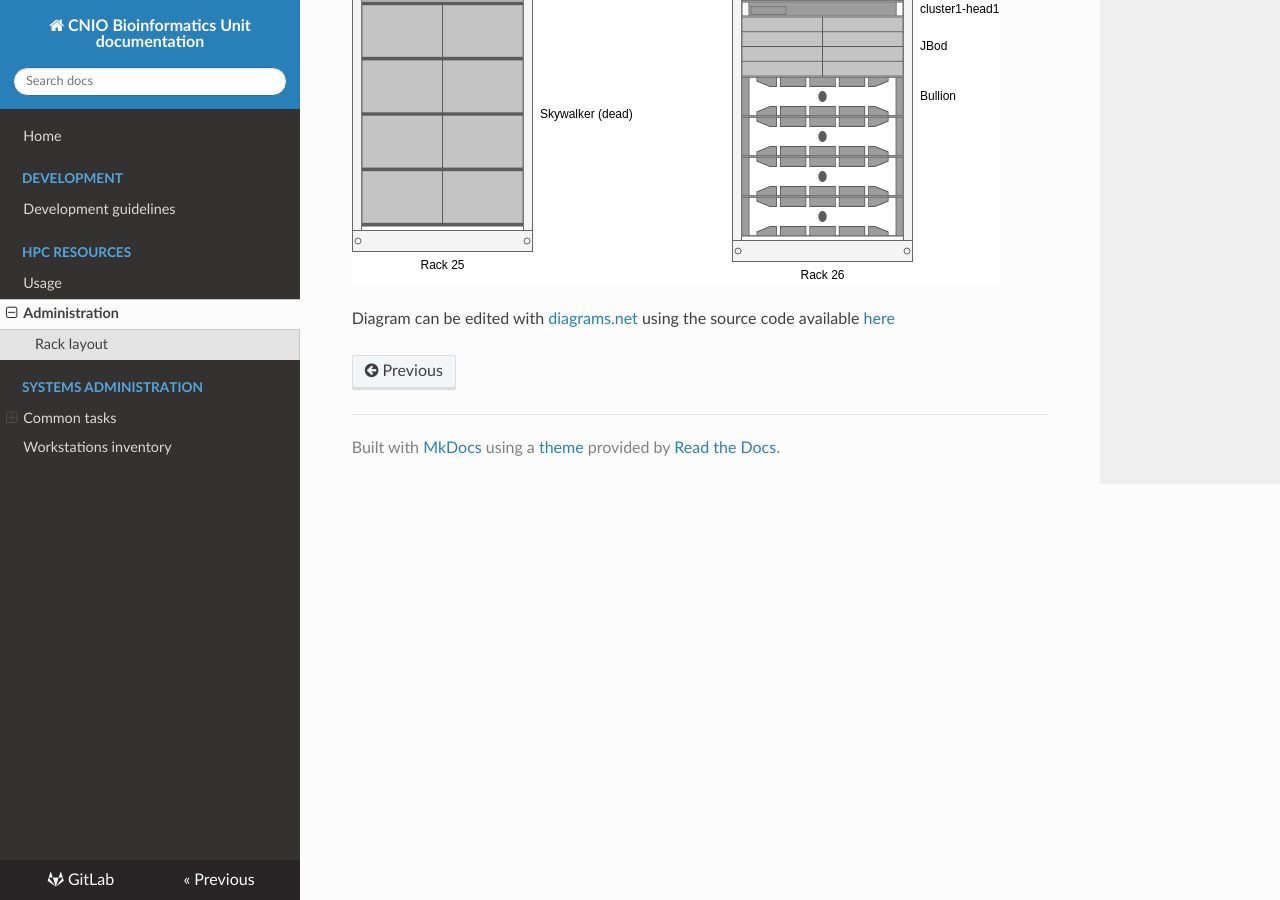
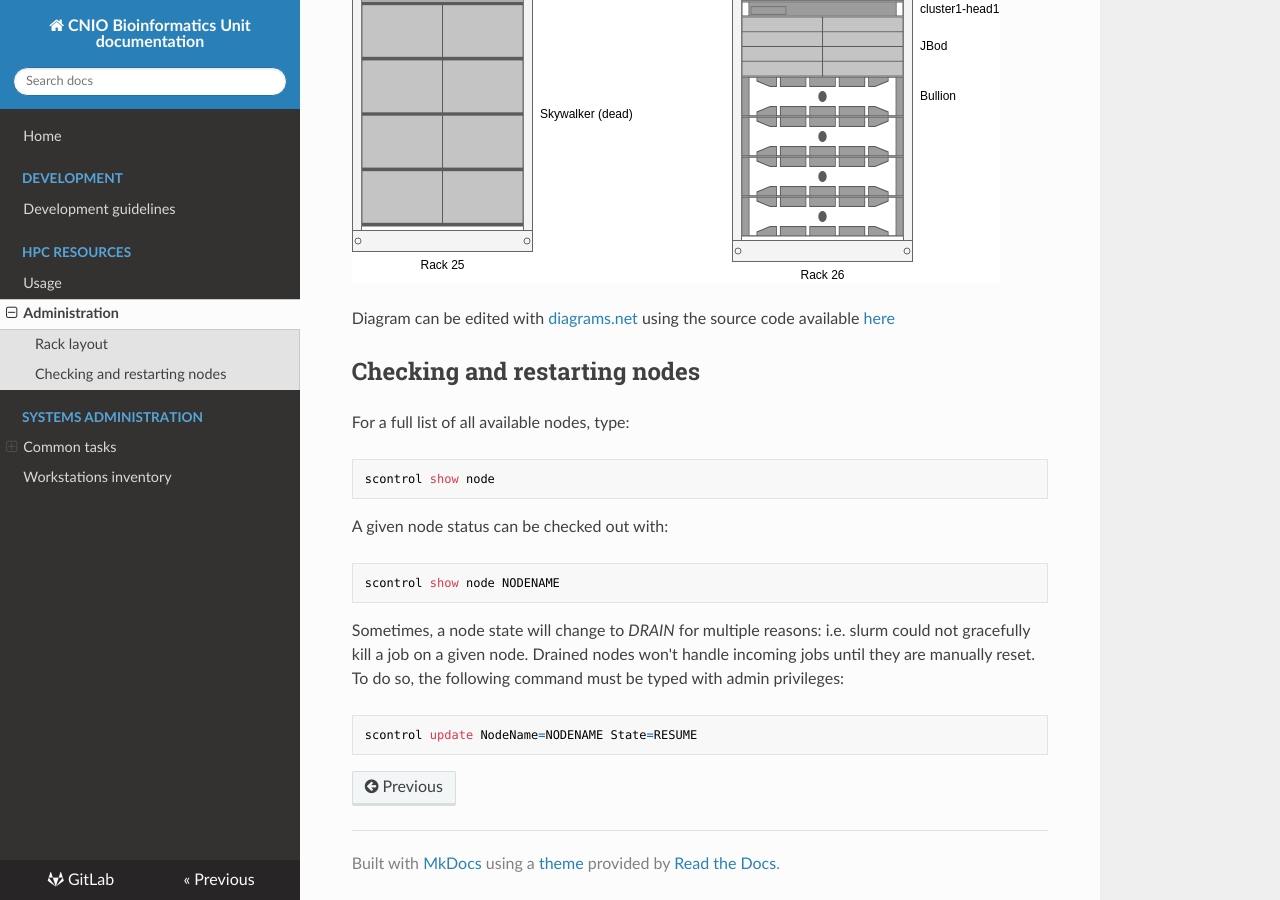
Before and after one commit to cnio-bu/cnio-bu.github.io, an MkDocs documentation site: the page built from docs/hpc/admin.md, in a window 1280 px wide and 900 px high, scrolled down 535 px. Built offline with MkDocs 1.6.1, drawn with Linux system fonts in a browser that asks for light colours; nearby versions of some CDN libraries.

Commit message:
Add notes about restarting nodes

````diff
--- a/docs/hpc/admin.md
+++ b/docs/hpc/admin.md
@@ -6,3 +6,25 @@
 
 Diagram can be edited with [diagrams.net](https://app.diagrams.net/) using the
 source code available [here](../img/cluster1_racks.drawio)
+
+## Checking and restarting nodes
+For a full list of all available nodes, type:
+
+```
+scontrol show node
+```
+
+A given node status can be checked out with:
+
+```
+scontrol show node NODENAME
+```
+
+Sometimes, a node state will change to _DRAIN_ for multiple reasons: i.e. slurm
+could not gracefully kill a job on a given node. Drained nodes won't handle incoming
+jobs until they are manually reset. To do so, the following command must be typed with
+admin privileges:
+
+```
+scontrol update NodeName=NODENAME State=RESUME
+```
````
